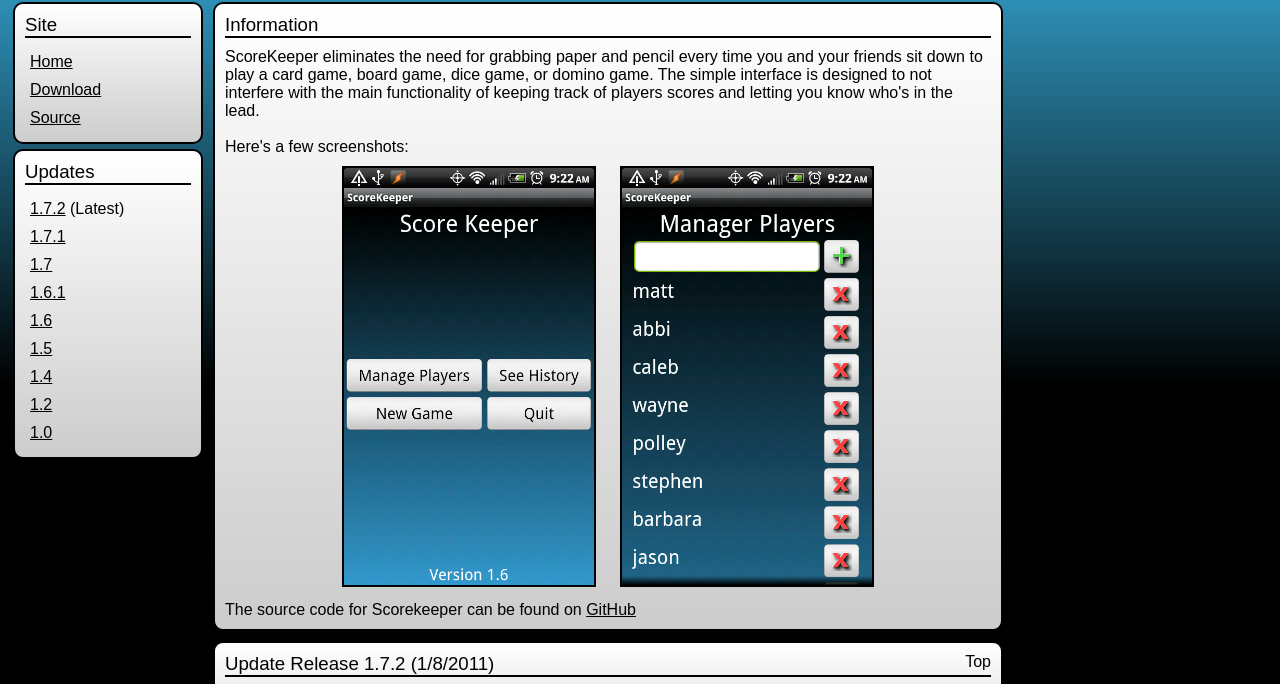
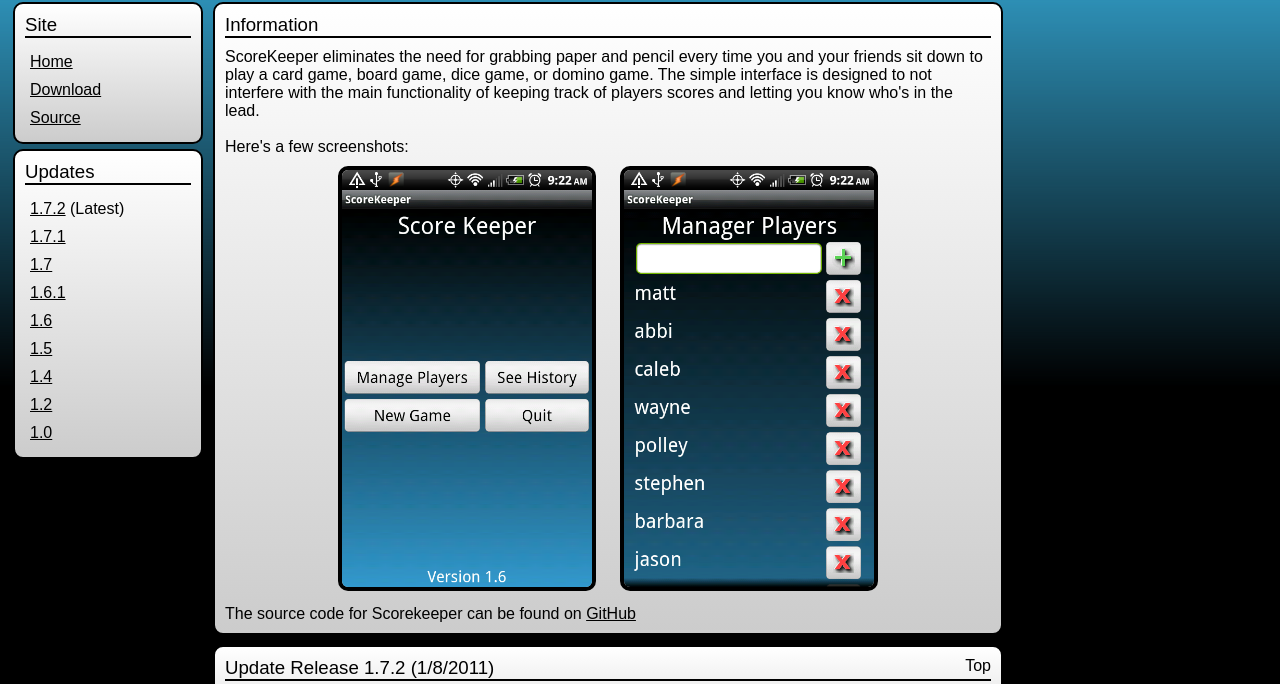
Before and after one commit to caspian311/ScoreKeeper-Android, a plain HTML site: page index.html in a window 1280 px wide. Shown: the part 77-761 px from the top of the page. Drawn offline with Linux system fonts and the light colour scheme.

Commit message:
fixed some border issues with firefox browsers

```diff
--- a/images/main.css
+++ b/images/main.css
@@ -21,6 +21,7 @@ body {
 	background: #ffffff;
         border: 2px solid #000000;
         border-radius: 10px;
+        -moz-border-radius: 10px;
         padding: 10px;
         margin: 5px;
         font-size: 12pt;
@@ -77,7 +78,9 @@ a:link, a:visited {
 }
 
 .screenshot {
+	border-radius: 10px;
+	-moz-border-radius: 10px;
 	width: 250px;
-	border: 2px solid #000000;
+	border: 4px solid #000000;
 	margin: 10px;
 }
```
